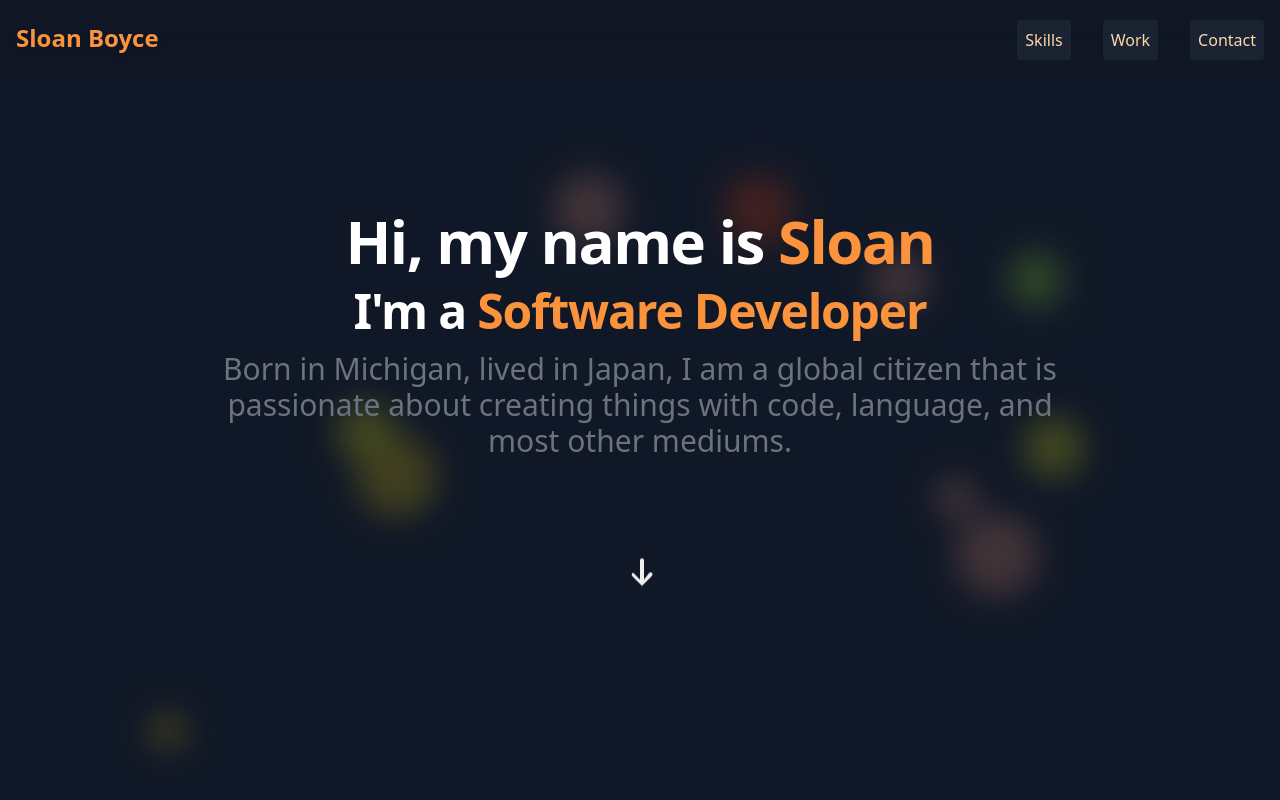
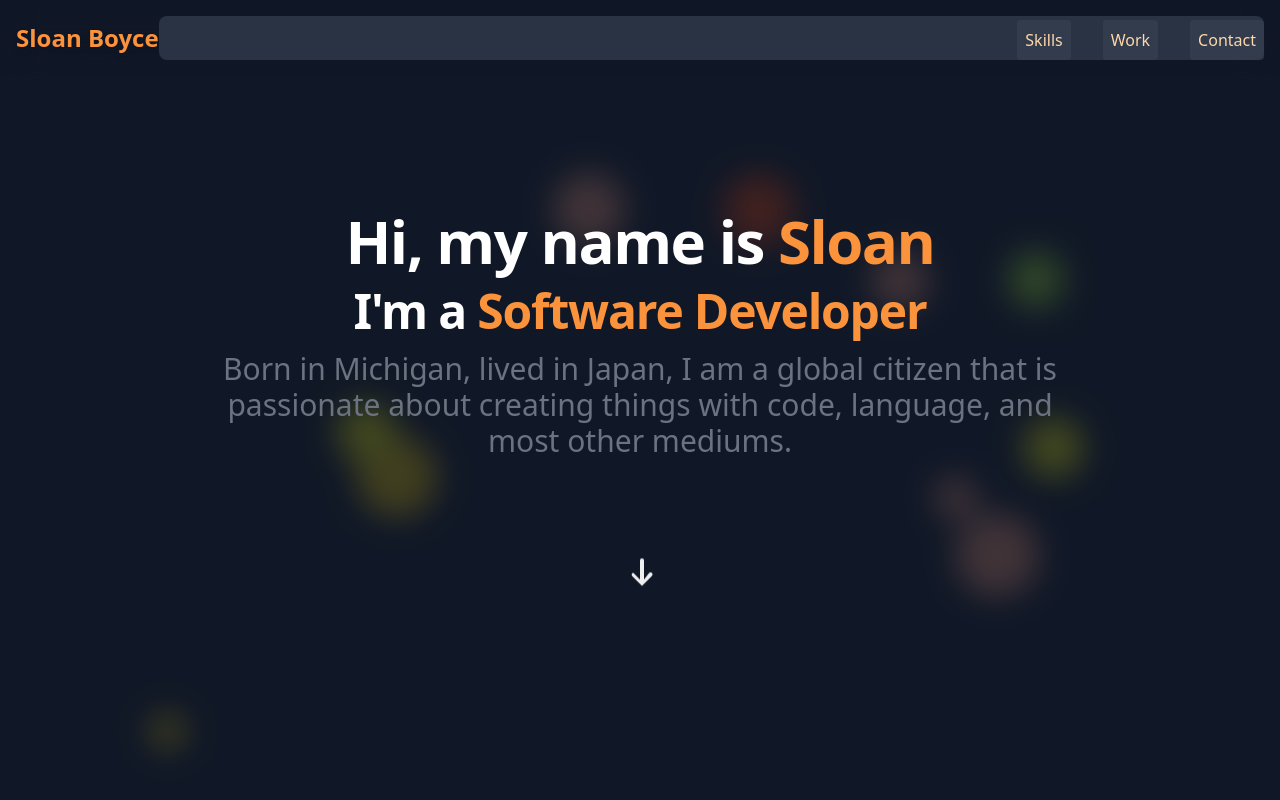
Before and after one commit to Sloansta/sloanb.dev, a React (Vite) app: page / in a window 1280 px wide. Shown: the top 800 px of the page. Built offline with nearby package versions, Linux system fonts and the light colour scheme.

Commit message:
modified nav

```diff
--- a/src/components/Nav.jsx
+++ b/src/components/Nav.jsx
@@ -17,7 +17,7 @@ export default function Nav() {
     }, []);
 
     const dropdownClasses = `absolute top-full left-0 w-full z-50 rounded-lg md:static md:block ${isMenuOpen ? 'block' : 'hidden'} md:flex md:justify-end`;
-    const menuClasses = "flex flex-col p-3 z-50 z-50 md:flex-row md:space-x-8 md:mt-1 md:p-0 text-center ";
+    const menuClasses = "flex flex-col p-3 z-50 z-50 md:flex-row md:space-x-8 md:mt-1 md:p-0 text-center";
     return (
         <nav className={` border-orange-300 rounded-lg top-0 left-0 right-0 z-50 backdrop-filter backdrop-blur-[20px] fixed`}>
             <div className="max-w-screen-xl mx-auto p-4 flex items-center justify-between">
@@ -39,20 +39,20 @@ export default function Nav() {
                         <path stroke="currentColor" strokeLinecap="round" strokeLinejoin="round" strokeWidth="2" d="M1 1h15M1 7h15M1 13h15" />
                     </svg>
                 </button>
-                <div className={dropdownClasses} id="navbar-default">
+                <div className={`${dropdownClasses} bg-gray-700/70`} id="navbar-default">
                     <ul className={`${menuClasses}`}>
                         <li className="hover:cursor-pointer">
-                            <Link to="skills" smooth={true} duration={500} offset={-45} className="block mt-2 py-2 pl-3 pr-4 text-orange-200 bg-gray-700/30 rounded md:p-2 md:mt-0">
+                            <Link onClick={() => setIsMenuOpen(!isMenuOpen)} to="skills" smooth={true} duration={500} offset={-45} className="block mt-2 py-2 pl-3 pr-4 text-orange-200 bg-gray-700/70 rounded md:p-2 md:mt-0">
                                 Skills
                             </Link>
                         </li>
                         <li className="hover:cursor-pointer">
-                            <Link to="work" smooth={true} duration={500} offset={-45} className="block mt-2 py-2 pl-3 pr-4 text-orange-200 bg-gray-700/30 rounded md:p-2 md:mt-0">
+                            <Link onClick={() => setIsMenuOpen(!isMenuOpen)} to="work" smooth={true} duration={500} offset={-45} className="block mt-2 py-2 pl-3 pr-4 text-orange-200 bg-gray-700/70 rounded md:p-2 md:mt-0">
                                 Work
                             </Link>
                         </li>
                         <li className="hover:cursor-pointer">
-                            <Link to="about" smooth={true} duration={500} offset={-45} className="block mt-2 py-2 pl-3 pr-4 text-orange-200 bg-gray-700/30 rounded md:p-2 md:mt-0">
+                            <Link onClick={() => setIsMenuOpen(!isMenuOpen)} to="about" smooth={true} duration={500} offset={-45} className="block mt-2 py-2 pl-3 pr-4 text-orange-200 bg-gray-700/70 rounded md:p-2 md:mt-0">
                                 Contact
                             </Link>
                         </li>
```
